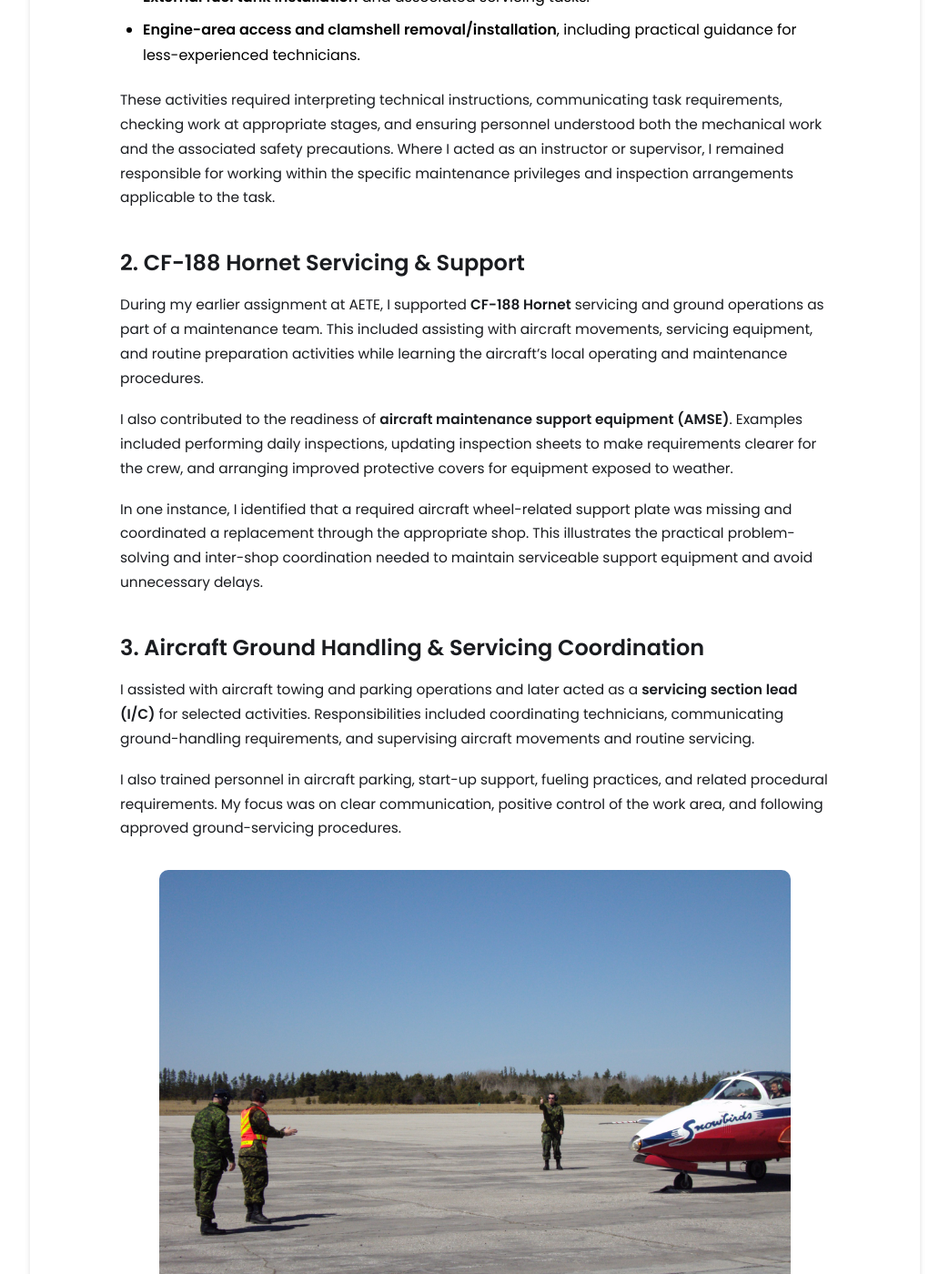
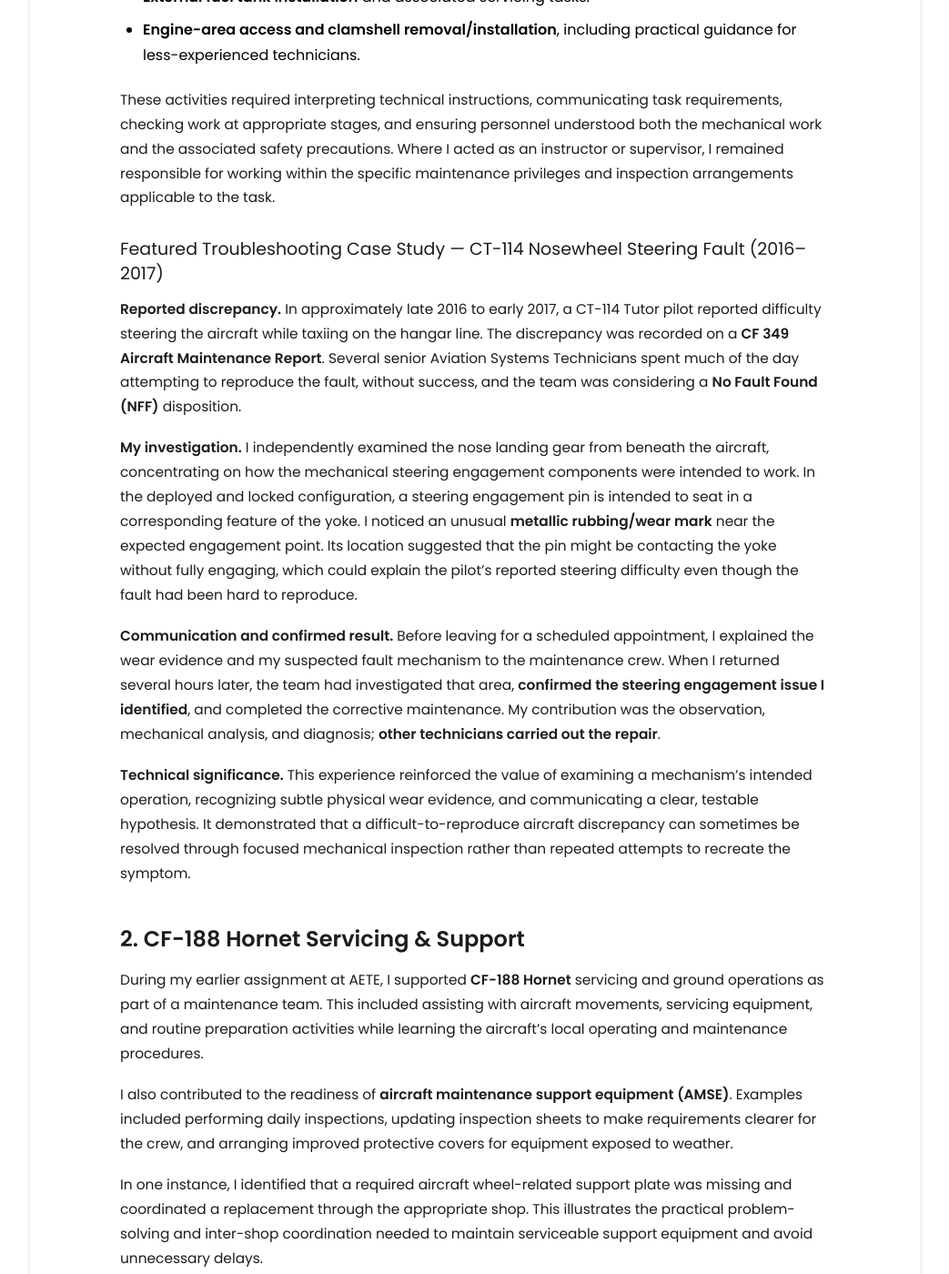
Before and after one commit to SuSpence-89/Eng-portfolio, a Jekyll site: the page built from _projects/rcaf-aete-aircraft-maintenance.md, in a window 1280 px wide and 1400 px high, scrolled down 2308 px. Shown: the whole window at 91% size, without its empty margins (118-1161 px from the left). Built offline with Jekyll 4.4.1, drawn with Linux system fonts in a browser that asks for light colours.

Commit message:
Add CT-114 Tutor nosewheel steering troubleshooting case study

```diff
--- a/_projects/rcaf-aete-aircraft-maintenance.md
+++ b/_projects/rcaf-aete-aircraft-maintenance.md
@@ -54,6 +54,16 @@ My documented responsibilities included instructing or supervising technicians d
 - **Engine-area access and clamshell removal/installation**, including practical guidance for less-experienced technicians.
 
 These activities required interpreting technical instructions, communicating task requirements, checking work at appropriate stages, and ensuring personnel understood both the mechanical work and the associated safety precautions. Where I acted as an instructor or supervisor, I remained responsible for working within the specific maintenance privileges and inspection arrangements applicable to the task.
+
+### Featured Troubleshooting Case Study — CT-114 Nosewheel Steering Fault (2016–2017)
+
+**Reported discrepancy.** In approximately late 2016 to early 2017, a CT-114 Tutor pilot reported difficulty steering the aircraft while taxiing on the hangar line. The discrepancy was recorded on a **CF 349 Aircraft Maintenance Report**. Several senior Aviation Systems Technicians spent much of the day attempting to reproduce the fault, without success, and the team was considering a **No Fault Found (NFF)** disposition.
+
+**My investigation.** I independently examined the nose landing gear from beneath the aircraft, concentrating on how the mechanical steering engagement components were intended to work. In the deployed and locked configuration, a steering engagement pin is intended to seat in a corresponding feature of the yoke. I noticed an unusual **metallic rubbing/wear mark** near the expected engagement point. Its location suggested that the pin might be contacting the yoke without fully engaging, which could explain the pilot's reported steering difficulty even though the fault had been hard to reproduce.
+
+**Communication and confirmed result.** Before leaving for a scheduled appointment, I explained the wear evidence and my suspected fault mechanism to the maintenance crew. When I returned several hours later, the team had investigated that area, **confirmed the steering engagement issue I identified**, and completed the corrective maintenance. My contribution was the observation, mechanical analysis, and diagnosis; **other technicians carried out the repair**.
+
+**Technical significance.** This experience reinforced the value of examining a mechanism's intended operation, recognizing subtle physical wear evidence, and communicating a clear, testable hypothesis. It demonstrated that a difficult-to-reproduce aircraft discrepancy can sometimes be resolved through focused mechanical inspection rather than repeated attempts to recreate the symptom.
 
 ## 2. CF-188 Hornet Servicing & Support
 
```
